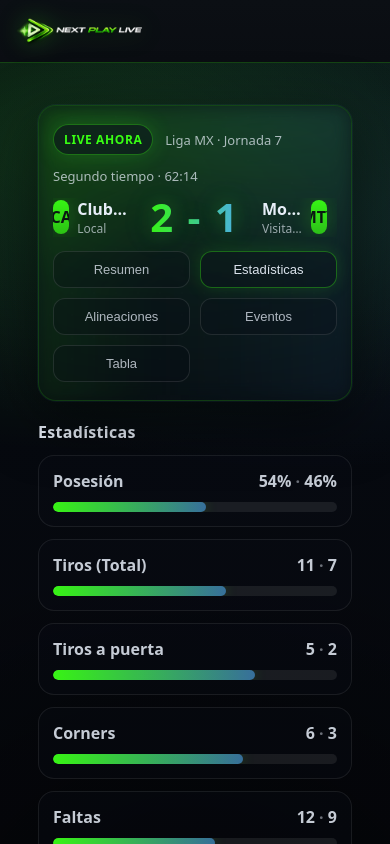
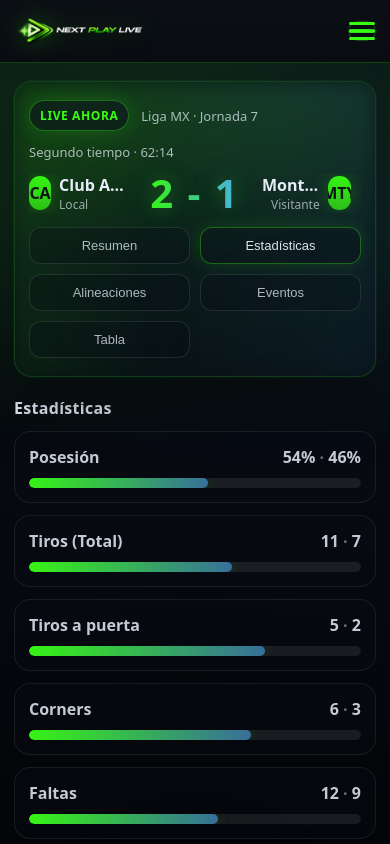
Before and after one commit to jonkas43/nextplaylive, a Next.js app: page / in a window 390 px wide. Built offline with nearby package versions, Linux system fonts and the light colour scheme.

Commit message:
fix mobile hamburger

```diff
--- a/app/globals.css
+++ b/app/globals.css
@@ -675,7 +675,7 @@ a{ color:inherit; text-decoration:none; }
 }
 
 /* =========================
-   MOBILE MENU (hamburguesa)
+   HAMBURGUESA MOBILE
    ========================= */
 
 .menuToggle{
@@ -685,77 +685,66 @@ a{ color:inherit; text-decoration:none; }
 /* Botón hamburguesa */
 .hamburger{
   display: none;
-  width: 42px;
-  height: 42px;
-  border-radius: 12px;
-  border: 1px solid rgba(57,255,20,.25);
-  background: rgba(10,14,22,.45);
-  backdrop-filter: blur(6px);
+  width: 28px;
+  height: 20px;
+  position: relative;
   cursor: pointer;
-  align-items: center;
-  justify-content: center;
-  flex-direction: column;
-  gap: 5px;
-  z-index: 1001;
 }
 
-.hamburger span{
-  width: 18px;
-  height: 2px;
-  background: #39FF14;
-  border-radius: 2px;
-  transition: all .3s ease;
+.hamburger span,
+.hamburger::before,
+.hamburger::after{
+  content: "";
+  position: absolute;
+  left: 0;
+  width: 100%;
+  height: 3px;
+  background: var(--brand-green);
+  border-radius: 3px;
+  transition: .3s ease;
 }
 
-/* Mobile */
+/* línea central */
+.hamburger span{
+  top: 50%;
+  transform: translateY(-50%);
+}
+
+/* línea superior */
+.hamburger::before{
+  top: 0;
+}
+
+/* línea inferior */
+.hamburger::after{
+  bottom: 0;
+}
+
+/* MOBILE */
 @media (max-width: 720px){
 
-  /* Oculta menú normal */
-  .nav{
-    display: none;
+  .hamburger{
+    display: block;
   }
 
-  /* Muestra botón */
-  .hamburger{
-    display: flex;
+  .nav{
+    position: fixed;
+    top: 70px;
+    right: -100%;
+    width: 220px;
+    background: #0b0f14;
+    flex-direction: column;
+    padding: 20px;
+    gap: 16px;
+    transition: .3s ease;
+    border-left: 1px solid rgba(57,255,20,.2);
   }
 
-  /* Cuando está activado */
   .menuToggle:checked ~ .nav{
-    display: flex;
-    flex-direction: column;
-    position: absolute;
-    top: 70px;
-    right: 16px;
-    left: 16px;
-    padding: 16px;
-    gap: 12px;
-
-    background: rgba(10,14,22,.85);
-    backdrop-filter: blur(12px);
-    border-radius: 18px;
-    border: 1px solid rgba(57,255,20,.18);
-    box-shadow: 0 20px 60px rgba(0,0,0,.6);
-    z-index: 1000;
+    right: 0;
   }
 
-  .menuToggle:checked ~ .nav a{
-    padding: 12px;
-    border-radius: 12px;
-    background: rgba(255,255,255,.05);
-    border: 1px solid rgba(255,255,255,.08);
-  }
-
-  /* Animación hamburguesa → X */
-  .menuToggle:checked + .hamburger span:nth-child(1){
-    transform: translateY(7px) rotate(45deg);
-  }
-
-  .menuToggle:checked + .hamburger span:nth-child(2){
-    opacity: 0;
-  }
-
-  .menuToggle:checked + .hamburger span:nth-child(3){
-    transform: translateY(-7px) rotate(-45deg);
+  .nav a{
+    font-size: 16px;
   }
 }
--- a/app/layout.tsx
+++ b/app/layout.tsx
@@ -15,12 +15,23 @@ export default function RootLayout({
       <body>
         <header className="topbar">
           <div className="topbarInner">
-            <div className="brand">
-              <a href="/">
-                <img src="/logo.png" alt="Next Play Live" className="logo" />
-              </a>
-            </div>
+            <img className="logo" src="/logo.png" alt="Next Play Live" />
 
+            {/* Toggle invisible para menú mobile */}
+            <input id="menuToggle" className="menuToggle" type="checkbox" />
+
+            {/* Botón hamburguesa */}
+            <label
+              htmlFor="menuToggle"
+              className="hamburger"
+              aria-label="Abrir menú"
+            >
+              <span />
+              <span />
+              <span />
+            </label>
+
+            {/* Menú */}
             <nav className="nav">
               <a href="/">Home</a>
               <a href="/live">En vivo</a>
@@ -30,7 +41,7 @@ export default function RootLayout({
           </div>
         </header>
 
-        <main className="container">{children}</main>
+        {children}
       </body>
     </html>
   );
```
